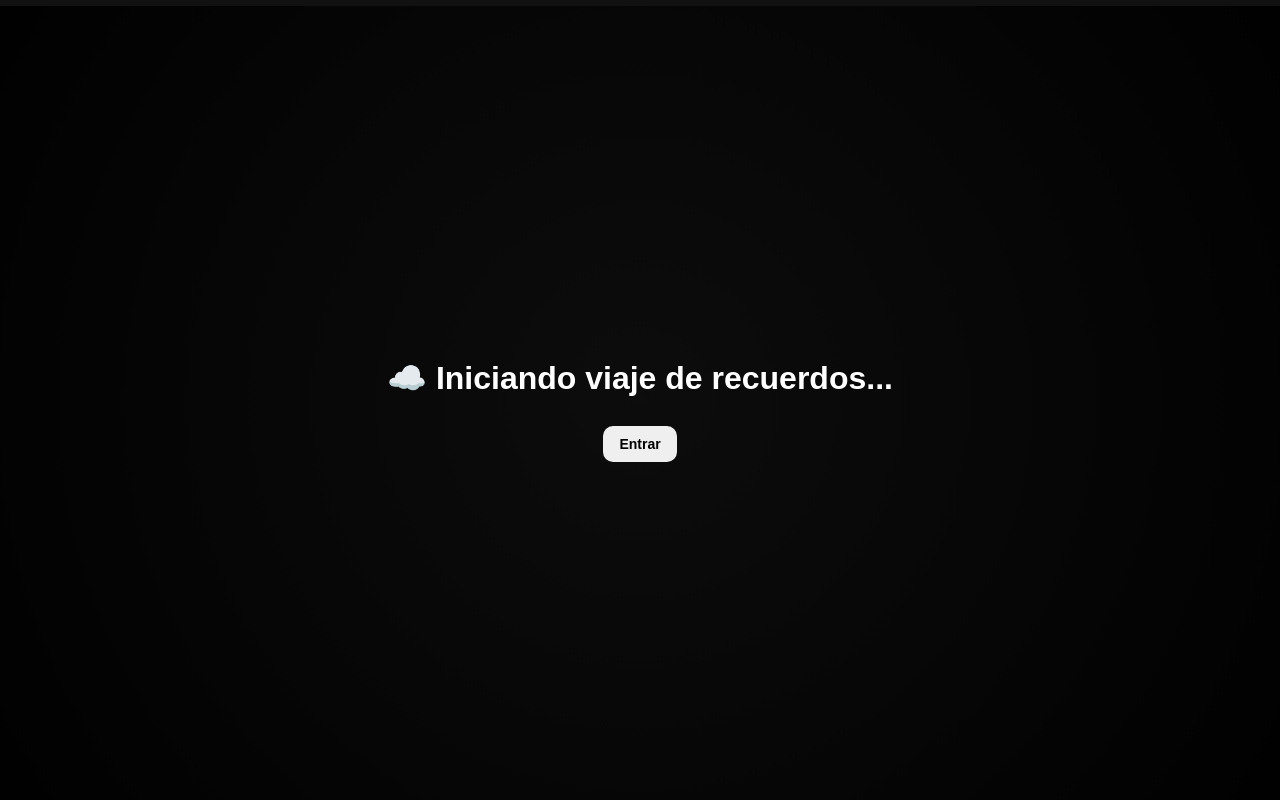
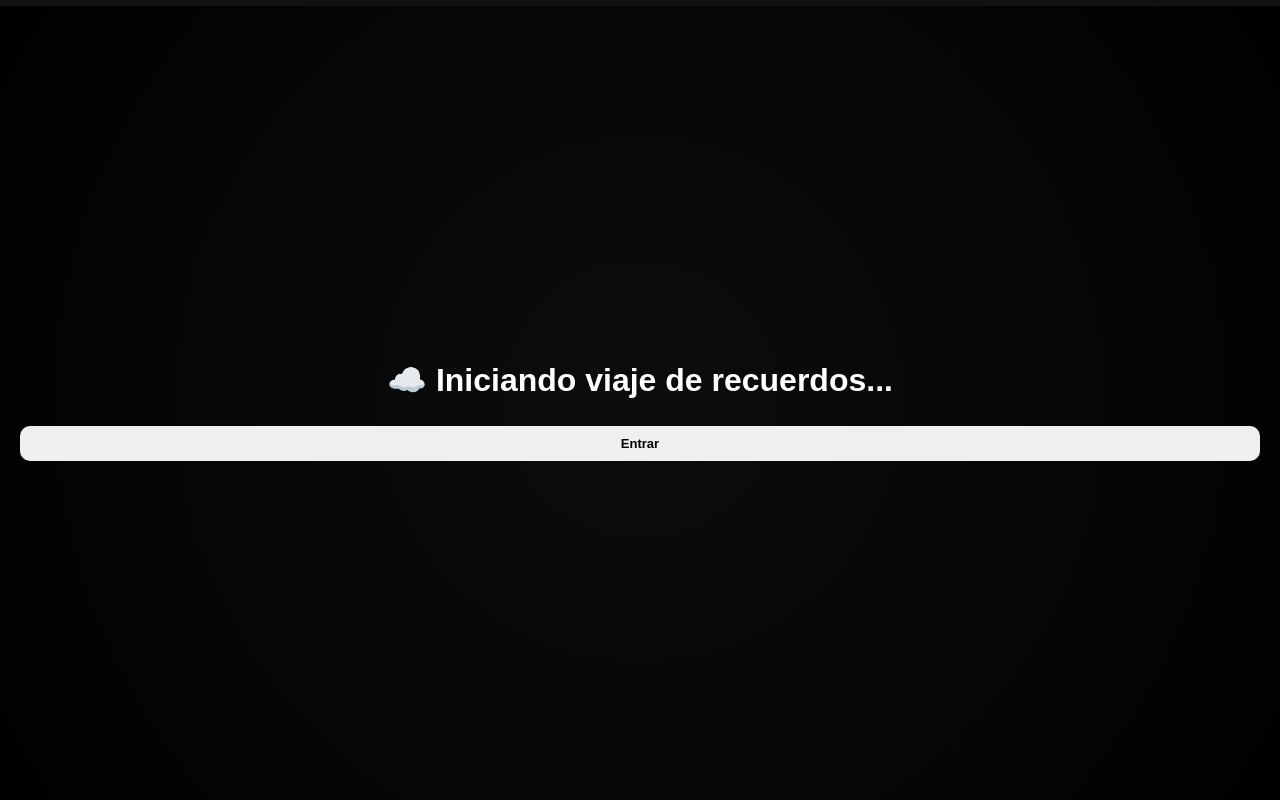
Before and after one commit to bongoesta12/luci-cumple, a plain HTML site: page index.html in a window 1280 px wide. Drawn offline with Linux system fonts and the light colour scheme.

Commit message:
Update style.css

```diff
--- a/style.css
+++ b/style.css
@@ -16,9 +16,10 @@ body {
     align-items: center;
     background: black;
     z-index: 999;
+    padding: 20px;
+    text-align: center;
 }
 
-/* Asegura que el título y el botón queden por encima de la niebla animada */
 #intro h1, #intro button {
     position: relative;
     z-index: 2;
@@ -29,7 +30,7 @@ body {
     inset: 0;
     background: radial-gradient(circle, rgba(255,255,255,0.05), rgba(0,0,0,0.9));
     animation: fogMove 6s infinite alternate;
-    pointer-events: none; /* Hace que los clics del mouse atraviesen la niebla */
+    pointer-events: none;
 }
 
 @keyframes fogMove {
@@ -75,56 +76,57 @@ body {
 /* NODOS (TARJETAS DE HISTORIA) */
 .node {
     position: absolute;
-    width: 260px; /* Ancho optimizado para contener textos y botones sin romperse */
+    width: 250px; /* Tamaño ideal para pantallas móviles de todo tipo */
     background: #111827;
-    padding: 16px;
+    padding: 14px;
     border-radius: 16px;
     text-align: center;
     box-shadow: 0 0 30px rgba(0,0,0,0.6);
-
-    /* 🎯 CENTRADO DINÁMICO RESPECTO A LA CÁMARA 🎯 */
-    transform-origin: center center;
     left: 0;
     top: 0;
-    margin-left: -130px; /* Centra horizontalmente (Mitad del width: 260px / 2) */
-    margin-top: -140px;  /* Centra verticalmente compensando el contenido aproximado */
+    /* El truco del -50% hace que el centro real de la tarjeta coincida con su coordenada X e Y */
+    /* El JavaScript se encargará de posicionar las coordenadas sumando este centrado */
 }
 
 .node h2 {
-    font-size: 20px;
-    margin: 10px 0 5px 0;
+    font-size: 18px;
+    margin: 8px 0 4px 0;
 }
 
 .node p {
-    font-size: 14px;
+    font-size: 13px;
     line-height: 1.4;
-    margin: 5px 0 12px 0;
+    margin: 4px 0 10px 0;
 }
 
 .node img {
     width: 100%;
+    max-height: 160px; /* Evita que las imágenes estiren demasiado la tarjeta en móviles */
+    object-fit: cover;
     border-radius: 12px;
     display: block;
-    margin-bottom: 8px;
+    margin-bottom: 6px;
 }
 
 /* BOTONES DEL MAPA */
 button {
-    margin-top: 8px;
-    padding: 10px 16px;
+    margin-top: 6px;
+    padding: 10px 14px;
     border: none;
     border-radius: 10px;
     cursor: pointer;
     font-weight: bold;
-    font-size: 14px;
+    font-size: 13px;
+    width: 100%; /* En móviles es mucho más cómodo tocar botones que ocupen todo el ancho */
+    box-sizing: border-box;
     transition: background 0.2s ease, transform 0.1s ease;
 }
 
 button:hover {
     background: #e0e0e0;
-    transform: scale(1.03);
 }
 
-button:active {
-    transform: scale(0.97);
+/* Evita que los botones múltiples (como Sí y No) se encimen verticalmente de forma fea */
+.node button + button {
+    margin-top: 8px;
 }
```
